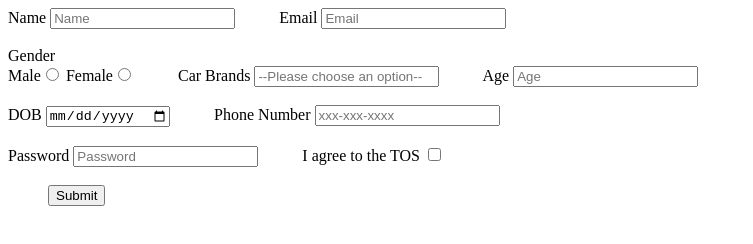
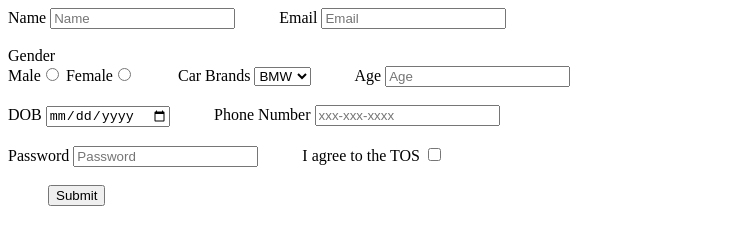
Before and after one commit to acciojob/signup-form-car-KhushaliDudhabade, a website: page main.html in a window 1280 px wide. Shown: the whole page, without its empty margins (0-753 px from the left). Drawn offline with Linux system fonts and the light colour scheme.

Commit message:
created a submission

```diff
--- a/main.html
+++ b/main.html
@@ -25,7 +25,11 @@
 	&emsp;
 	&emsp;
 	<label for="cars">Car Brands</label>
-	<input type="select" id="cars" placeholder="--Please choose an option--" required>
+	<select type="select" id="cars" placeholder="--Please choose an option--" required>
+		<option>BMW</option>
+		<option>Swift</option>
+		<option>Safari</option>
+	</select>
    &emsp;
 	&emsp;
 	<label for="age">Age</label>
```
